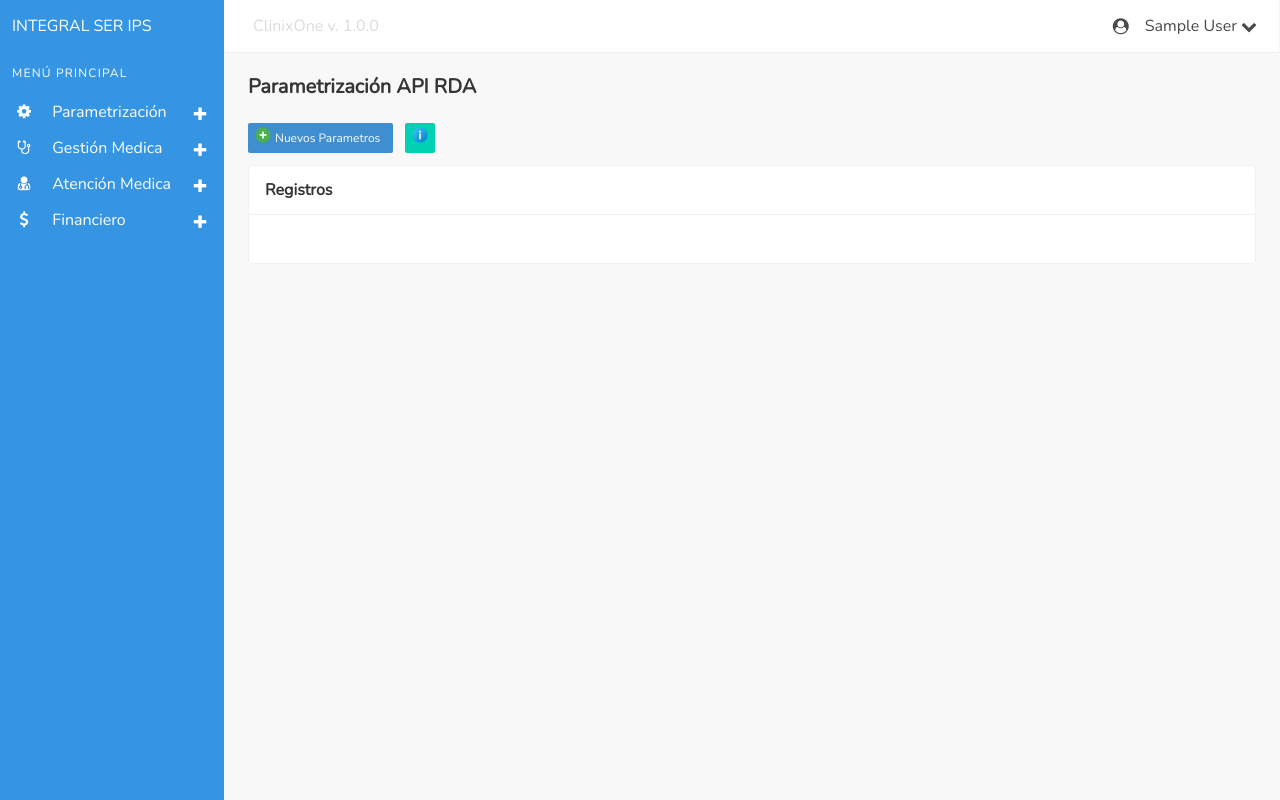
After one commit to devjoit1-creator/ClinixOne_1.0.0, a Flask app: page /transmisionRDA in a window 1280 px wide. The commit adds this page. Run offline with Flask 3, Linux system fonts and the light colour scheme; the visitor is signed in with stand-in values (Sample User, id 1); some libraries are stand-ins or nearby versions.

Commit message:
Primeros Cambios Panel Parametros RDA

```diff
--- a/app/routes/rda_routes.py
+++ b/app/routes/rda_routes.py
@@ -1,7 +1,12 @@
-from flask import Blueprint, request, jsonify
+from flask import Blueprint, render_template, request, jsonify
 import requests
 
 bp_rda = Blueprint('rda', __name__)
+
+#Ruta Ventana Parametros API RDA
+@bp_rda.get('/transmisionRDA')
+def transmisionRDA():
+    return render_template('temp_rda/parametros.html')
 
 @bp_rda.post('/enviar_rda_paciente')
 def enviar_rda_paciente():
--- a/app/templates/menu.html
+++ b/app/templates/menu.html
@@ -155,6 +155,10 @@
                                 <span class="icon is-small"><i class="fa fa-arrow-circle-right" aria-hidden="true"></i></span>
                                 <span>Res. F.E. SS</span>
                             </a></li>
+                            <li class="menu-item"><a href="{{ url_for('rda.transmisionRDA') }}">
+                                <span class="icon is-small"><i class="fa fa-arrow-circle-right" aria-hidden="true"></i></span>
+                                <span>Tranmisión RDA.</span>
+                            </a></li>
                         </ul>
                     </li>
                 </ul>
--- /dev/null
+++ b/app/templates/temp_rda/parametros.html
@@ -0,0 +1,48 @@
+{% extends 'menu.html' %}
+
+{% block css %}
+
+{% endblock %}
+{% block title %} Transmisión RDA {% endblock %}
+
+{% block content %}
+<h5 class="title is-5">Parametrización API RDA</h5>
+<div class="container">
+    <div class="field is-grouped">
+        <p class="control">
+            <a href="#" class="button is-small is-info">
+                <span class="icon is-small"><i aria-hidden="true"><img src="{{ url_for('static', filename='img/icons/añadir.png') }}" alt="icon"></i></span>
+                <span>Nuevos Parametros</span>
+            </a>
+        </p>
+        <p class="control">
+            <a class="button is-small is-primary has-tooltip-bottom js-modal-trigger" data-tooltip="Información" data-target="#">
+                <span class="icon is-small"><i aria-hidden="true"><img src="{{ url_for('static', filename='img/icons/info.png') }}" alt="icon"></i></span>
+            </a>
+        </p>
+    </div>
+    <div class="card">
+        <header class="card-header">
+            <p class="card-header-title">Registros</p>
+        </header>
+        <div class="card-content">
+            <div class="content">
+                <!-- Tabla Registros RDA -->
+                <table id="tablaParametrosRDA" class="table is-striped" style="width: 100%;">
+                    <thead>
+
+                    </thead>
+                    <tbody>
+
+                    </tbody>
+                </table>
+            </div>
+        </div>
+    </div>
+</div>
+
+{% endblock %}
+
+{% block scripts %}
+
+{% endblock %}
```
